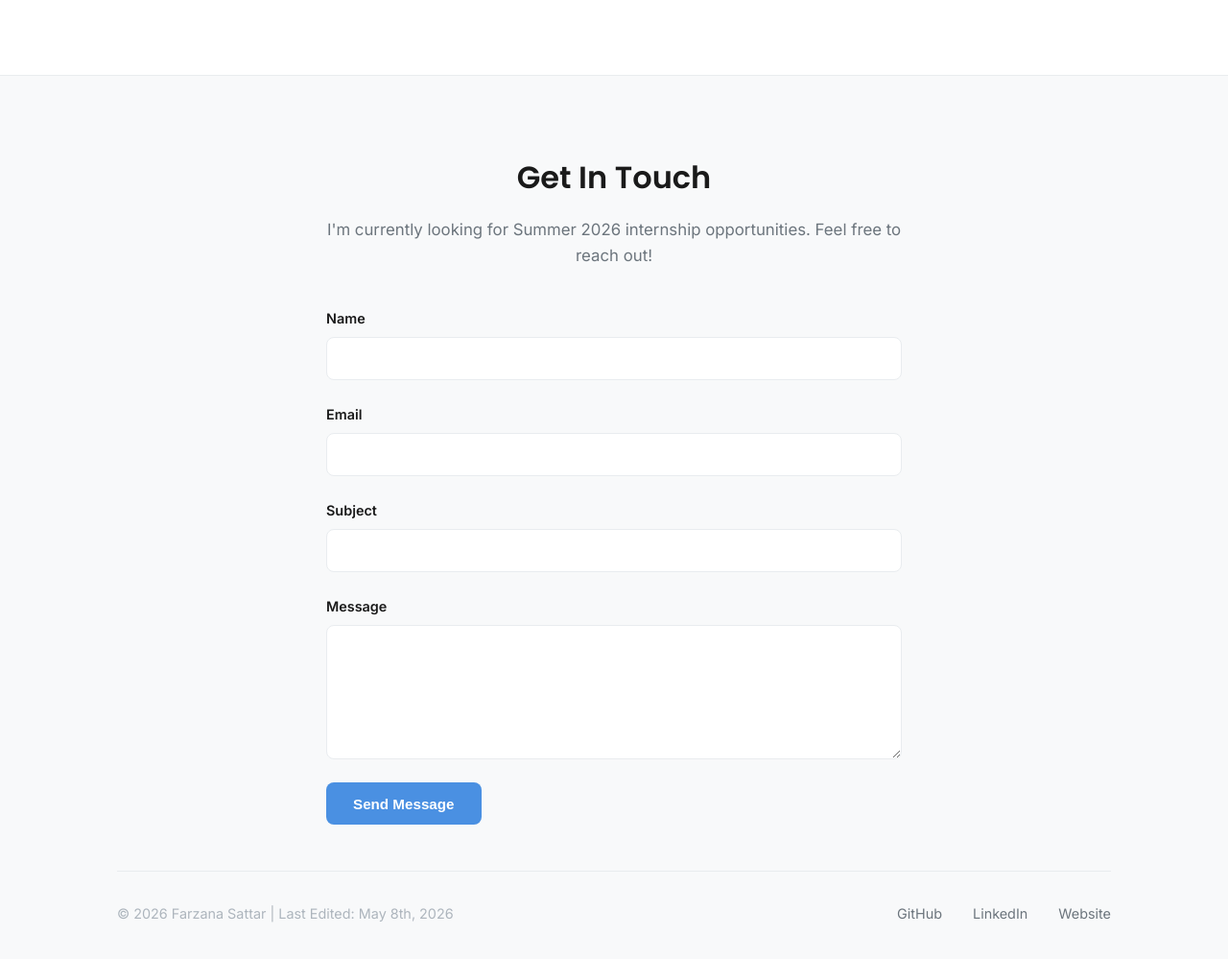
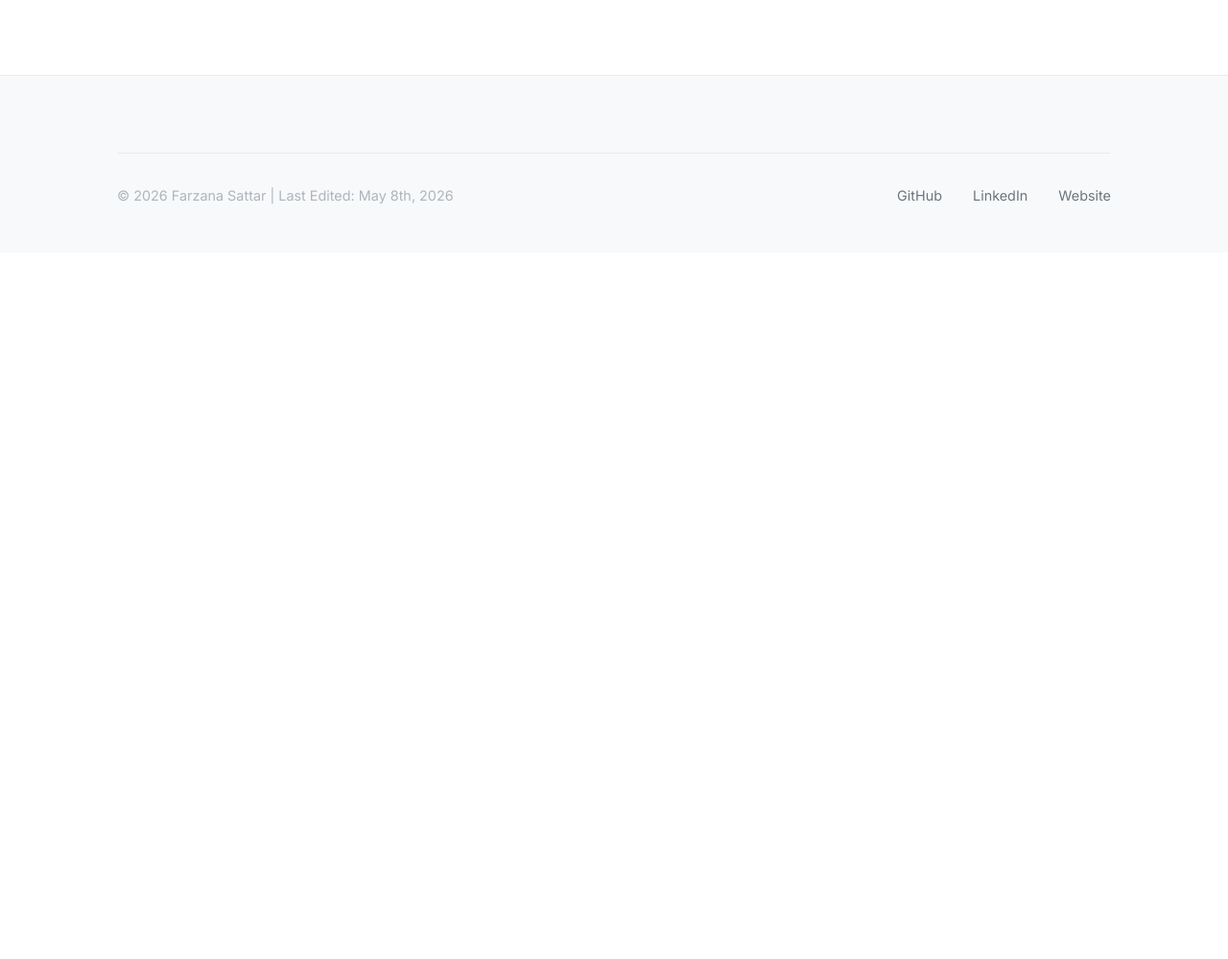
Before and after one commit to farzanaa99/farzanaa99.github.io, a website: page index.html in a window 1280 px wide. Shown: the part 3526-4525 px from the top of the page at 96% size. After the commit the page ends 3789 px from the top, so only its background shows below. Drawn offline with Linux system fonts and the light colour scheme.

Commit message:
rewording sum stuff

```diff
--- a/index.html
+++ b/index.html
@@ -268,34 +268,6 @@
 
   <footer id="contact" class="footer">
     <div class="container">
-      <div class="footer-content">
-        <h2>Get In Touch</h2>
-        <p>I'm currently looking for Summer 2026 internship opportunities. Feel free to reach out!</p>
-
-        <form class="contact-form" id="contactForm">
-          <div class="form-group">
-            <label for="name">Name</label>
-            <input type="text" id="name" name="name" required>
-          </div>
-
-          <div class="form-group">
-            <label for="email">Email</label>
-            <input type="email" id="email" name="email" required>
-          </div>
-
-          <div class="form-group">
-            <label for="subject">Subject</label>
-            <input type="text" id="subject" name="subject" required>
-          </div>
-
-          <div class="form-group">
-            <label for="message">Message</label>
-            <textarea id="message" name="message" rows="6" required></textarea>
-          </div>
-
-          <button type="submit" class="btn-primary">Send Message</button>
-        </form>
-      </div>
 
       <div class="footer-bottom">
         <p>© 2026 Farzana Sattar | Last Edited: May 8th, 2026</p>
```
